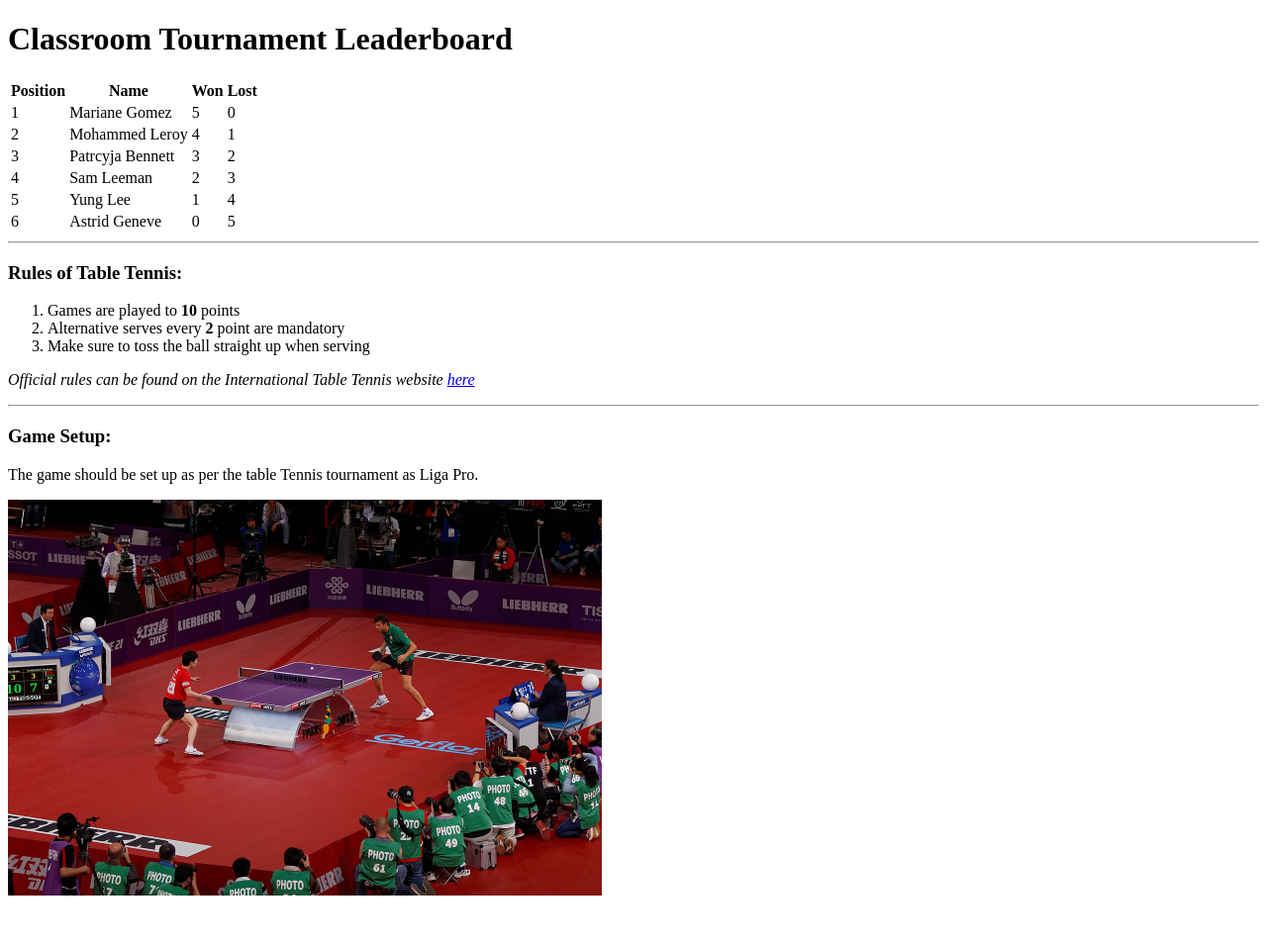
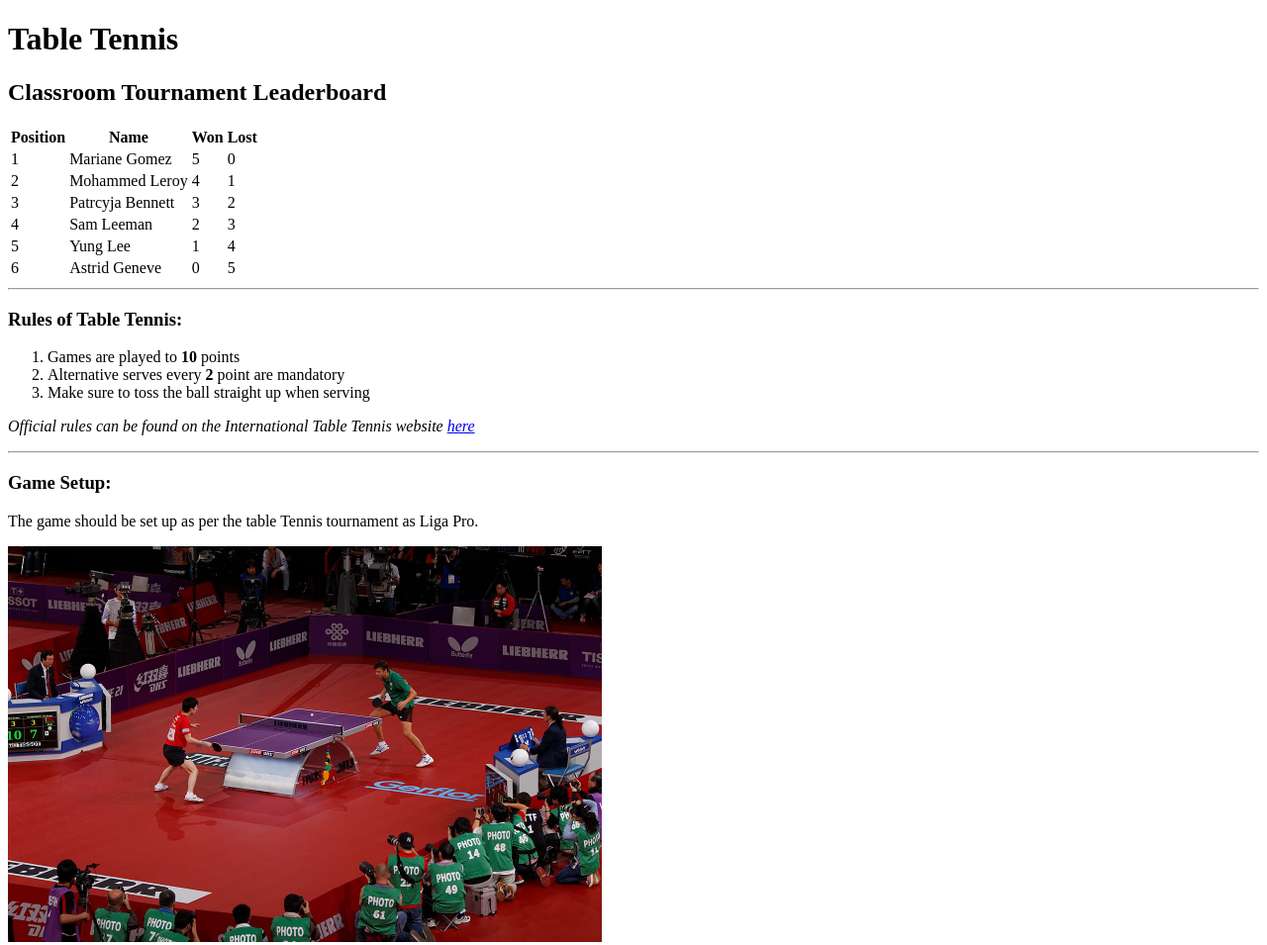
Before and after one commit to annpronina/20240913-table-tennis-leaderboard, a plain HTML site: page index.html in a window 1280 px wide. Shown: the whole page at 99% size. Before the commit the page ends 917 px from the top, so only its background shows below. Drawn offline with Linux system fonts and the light colour scheme.

Commit message:
first commit

```diff
--- a/index.html
+++ b/index.html
@@ -6,7 +6,9 @@
     <title>Table Tennis</title>
 </head>
 <body>
-    <h1>Classroom Tournament Leaderboard</h1>
+    <h1>Table Tennis</h1>
+
+    <h2>Classroom Tournament Leaderboard</h2>
 
     <div id = "table" >
         <table>
```
